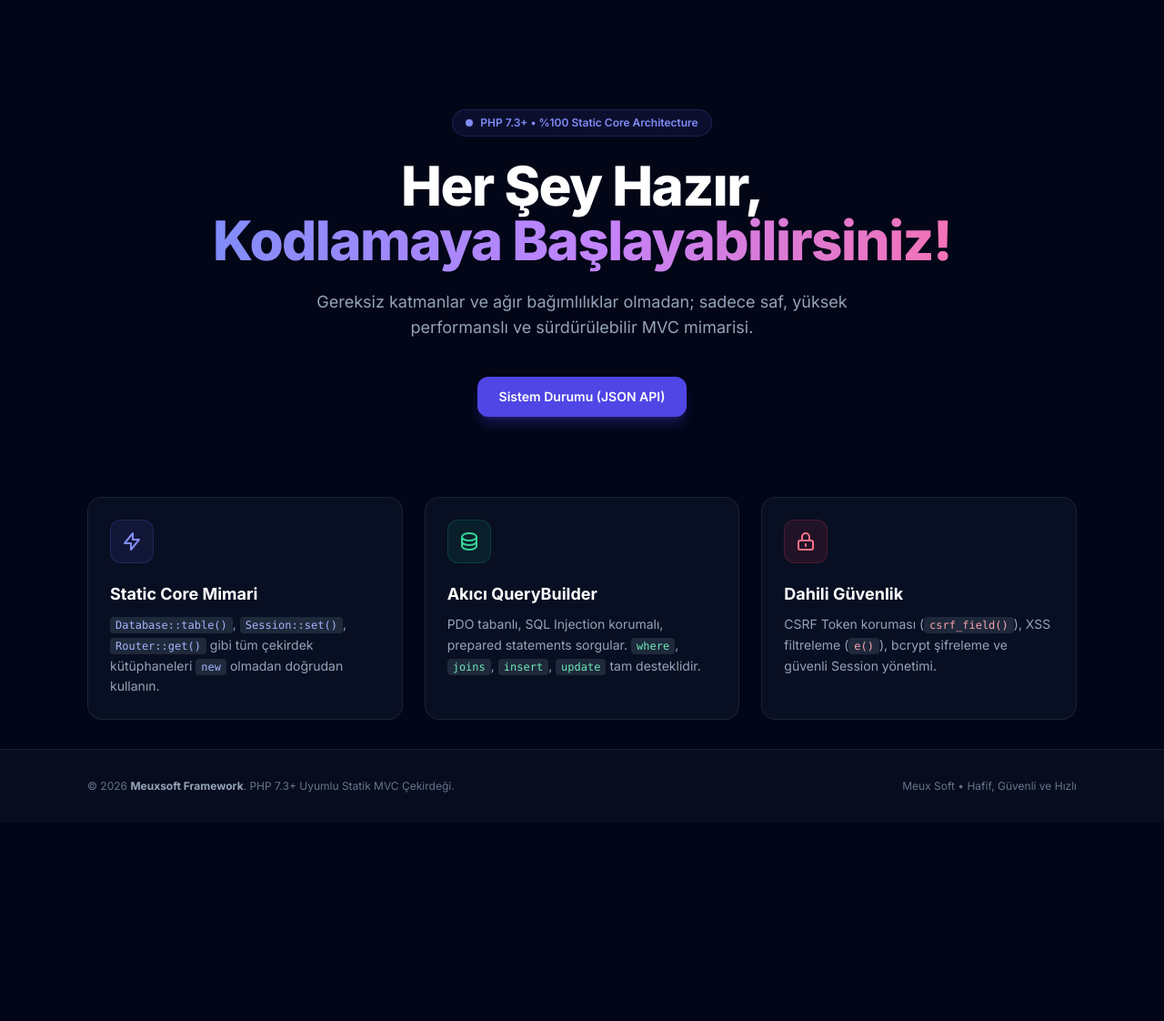
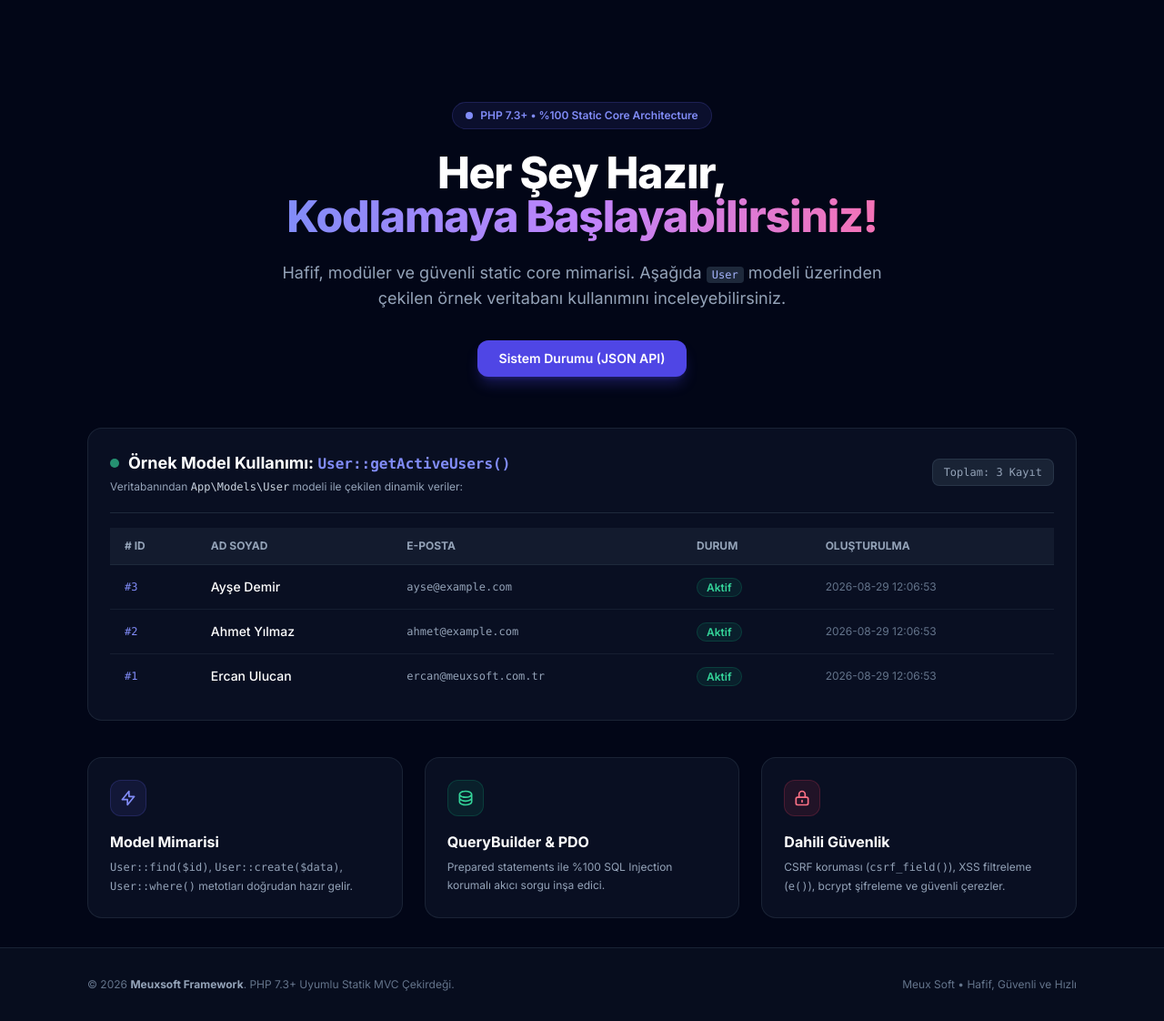
Before and after one commit to meuxsoft/framework, a PHP site: page / in a window 1280 px wide. Shown: the part 65-1187 px from the top of the page at 91% size. Before the commit the page ends 936 px from the top, so only its background shows below. Run offline with PHP 8.4, Linux system fonts and the light colour scheme; data comes from the database, SQL or seed files in the repository; both versions use the stored data as it was after the commit; some libraries are stand-ins or nearby versions.

Commit message:
feat: show live User model seed data in HomeController and Home view

```diff
--- a/app/Controllers/HomeController.php
+++ b/app/Controllers/HomeController.php
@@ -3,18 +3,31 @@
 namespace App\Controllers;
 
 use Core\Controller;
+use App\Models\User;
+use Throwable;
 
 class HomeController extends Controller
 {
     /**
-     * Show application home welcome screen.
+     * Show application home welcome screen with sample Model data.
      *
      * @return string
      */
     public function index()
     {
+        $users = [];
+        $dbConnected = true;
+
+        try {
+            $users = User::getActiveUsers();
+        } catch (Throwable $e) {
+            $dbConnected = false;
+        }
+
         return $this->view('home.index', [
-            'title' => 'Hoş Geldiniz - ' . config('app.name')
+            'title'       => 'Hoş Geldiniz - ' . config('app.name'),
+            'users'       => $users,
+            'dbConnected' => $dbConnected
         ]);
     }
 
@@ -25,11 +38,19 @@ class HomeController extends Controller
      */
     public function status()
     {
+        $userCount = 0;
+        try {
+            $userCount = User::count();
+        } catch (Throwable $e) {
+            $userCount = null;
+        }
+
         $this->json([
-            'status'      => 'ok',
-            'framework'   => 'Meuxsoft Framework',
-            'php_version' => PHP_VERSION,
-            'timestamp'   => time(),
+            'status'       => 'ok',
+            'framework'    => 'Meuxsoft Framework',
+            'php_version'  => PHP_VERSION,
+            'user_count'   => $userCount,
+            'timestamp'    => time(),
         ]);
     }
 }
--- a/app/Views/home/index.php
+++ b/app/Views/home/index.php
@@ -1,56 +1,111 @@
-<div class="py-12 sm:py-16 text-center">
+<div class="py-10 sm:py-14 text-center">
     <div class="inline-flex items-center gap-2 px-3.5 py-1.5 rounded-full text-xs font-semibold bg-indigo-500/10 text-indigo-400 border border-indigo-500/20 mb-6">
         <span class="w-2 h-2 rounded-full bg-indigo-400"></span>
         PHP 7.3+ &bull; %100 Static Core Architecture
     </div>
 
-    <h1 class="text-4xl sm:text-5xl lg:text-6xl font-extrabold tracking-tight text-white mb-6">
+    <h1 class="text-4xl sm:text-5xl font-extrabold tracking-tight text-white mb-6">
         Her Şey Hazır, <br class="hidden sm:inline">
         <span class="bg-gradient-to-r from-indigo-400 via-purple-400 to-pink-400 bg-clip-text text-transparent">Kodlamaya Başlayabilirsiniz!</span>
     </h1>
 
-    <p class="max-w-2xl mx-auto text-base sm:text-lg text-slate-400 leading-relaxed mb-10">
-        Gereksiz katmanlar ve ağır bağımlılıklar olmadan; sadece saf, yüksek performanslı ve sürdürülebilir MVC mimarisi.
+    <p class="max-w-2xl mx-auto text-base sm:text-lg text-slate-400 leading-relaxed mb-8">
+        Hafif, modüler ve güvenli static core mimarisi. Aşağıda <code class="text-xs text-indigo-300 bg-slate-800 px-1.5 py-0.5 rounded">User</code> modeli üzerinden çekilen örnek veritabanı kullanımını inceleyebilirsiniz.
     </p>
 
     <div class="flex flex-wrap items-center justify-center gap-4">
-        <a href="<?= url('/api/status') ?>" target="_blank" class="px-6 py-3 rounded-xl bg-indigo-600 hover:bg-indigo-500 text-white font-semibold text-sm shadow-lg shadow-indigo-600/30 transition-all">
+        <a href="<?= url('/api/status') ?>" target="_blank" class="px-6 py-2.5 rounded-xl bg-indigo-600 hover:bg-indigo-500 text-white font-semibold text-sm shadow-lg shadow-indigo-600/30 transition-all">
             Sistem Durumu (JSON API)
         </a>
     </div>
 </div>
 
-<div class="grid grid-cols-1 md:grid-cols-3 gap-6 mt-6">
-    <!-- Card 1 -->
-    <div class="p-6 rounded-2xl bg-slate-900/60 border border-slate-800/80 hover:border-indigo-500/40 transition group">
-        <div class="w-12 h-12 rounded-xl bg-indigo-500/10 border border-indigo-500/20 text-indigo-400 flex items-center justify-center mb-5 group-hover:scale-110 transition-transform">
-            <svg class="w-6 h-6" fill="none" stroke="currentColor" viewBox="0 0 24 24"><path stroke-linecap="round" stroke-linejoin="round" stroke-width="2" d="M13 10V3L4 14h7v7l9-11h-7z"></path></svg>
+<!-- Model Sample Section -->
+<div class="p-6 rounded-2xl bg-slate-900/60 border border-slate-800/80 mb-10">
+    <div class="flex flex-col sm:flex-row sm:items-center justify-between gap-4 pb-5 border-b border-slate-800">
+        <div>
+            <div class="flex items-center gap-2.5">
+                <span class="w-2.5 h-2.5 rounded-full <?= $dbConnected ? 'bg-emerald-400 animate-pulse' : 'bg-amber-400' ?>"></span>
+                <h2 class="text-lg font-bold text-white">Örnek Model Kullanımı: <code class="text-indigo-400 font-mono text-base">User::getActiveUsers()</code></h2>
+            </div>
+            <p class="text-xs text-slate-400 mt-1">Veritabanından <code class="text-slate-300">App\Models\User</code> modeli ile çekilen dinamik veriler:</p>
         </div>
-        <h3 class="text-lg font-bold text-white mb-2">Static Core Mimari</h3>
-        <p class="text-sm text-slate-400 leading-relaxed">
-            <code class="text-xs text-indigo-300 bg-slate-800 px-1.5 py-0.5 rounded">Database::table()</code>, <code class="text-xs text-indigo-300 bg-slate-800 px-1.5 py-0.5 rounded">Session::set()</code>, <code class="text-xs text-indigo-300 bg-slate-800 px-1.5 py-0.5 rounded">Router::get()</code> gibi tüm çekirdek kütüphaneleri <code class="text-xs text-indigo-300 bg-slate-800 px-1.5 py-0.5 rounded">new</code> olmadan doğrudan kullanın.
+        <span class="text-xs font-mono text-slate-400 bg-slate-800/80 px-3 py-1.5 rounded-lg border border-slate-700/60 self-start sm:self-auto">
+            Toplam: <?= count($users) ?> Kayıt
+        </span>
+    </div>
+
+    <?php if (!empty($users)): ?>
+        <div class="overflow-x-auto mt-4">
+            <table class="w-full text-left text-sm text-slate-300">
+                <thead class="text-xs uppercase bg-slate-800/50 text-slate-400 border-b border-slate-800">
+                    <tr>
+                        <th class="py-3 px-4"># ID</th>
+                        <th class="py-3 px-4">Ad Soyad</th>
+                        <th class="py-3 px-4">E-Posta</th>
+                        <th class="py-3 px-4">Durum</th>
+                        <th class="py-3 px-4">Oluşturulma</th>
+                    </tr>
+                </thead>
+                <tbody class="divide-y divide-slate-800/60">
+                    <?php foreach ($users as $u): ?>
+                        <tr class="hover:bg-slate-800/30 transition">
+                            <td class="py-3.5 px-4 font-mono text-xs text-indigo-400">#<?= e($u['id']) ?></td>
+                            <td class="py-3.5 px-4 font-medium text-white"><?= e($u['name']) ?></td>
+                            <td class="py-3.5 px-4 text-slate-400 font-mono text-xs"><?= e($u['email']) ?></td>
+                            <td class="py-3.5 px-4">
+                                <span class="px-2.5 py-0.5 rounded-full text-xs font-semibold bg-emerald-500/10 text-emerald-400 border border-emerald-500/20">
+                                    Aktif
+                                </span>
+                            </td>
+                            <td class="py-3.5 px-4 text-xs text-slate-500"><?= e($u['created_at'] ?? 'Yeni') ?></td>
+                        </tr>
+                    <?php endforeach; ?>
+                </tbody>
+            </table>
+        </div>
+    <?php else: ?>
+        <div class="py-8 text-center">
+            <div class="inline-flex p-3 rounded-xl bg-indigo-500/10 text-indigo-400 mb-3">
+                <svg class="w-6 h-6" fill="none" stroke="currentColor" viewBox="0 0 24 24"><path stroke-linecap="round" stroke-linejoin="round" stroke-width="2" d="M4 7v10c0 2.21 3.582 4 8 4s8-1.79 8-4V7M4 7c0 2.21 3.582 4 8 4s8-1.79 8-4M4 7c0-2.21 3.582-4 8-4s8 1.79 8 4m0 5c0 2.21-3.582 4-8 4s-8-1.79-8-4"></path></svg>
+            </div>
+            <p class="text-sm font-medium text-slate-300">Henüz veritabanında kayıtlı kullanıcı bulunmuyor.</p>
+            <p class="text-xs text-slate-500 mt-1 max-w-md mx-auto">
+                <code class="text-indigo-300">database/schema.sql</code> dosyasındaki SQL sorgusunu veritabanınızda çalıştırarak örnek verileri anında ekleyebilirsiniz.
+            </p>
+        </div>
+    <?php endif; ?>
+</div>
+
+<!-- Architecture Highlights -->
+<div class="grid grid-cols-1 md:grid-cols-3 gap-6">
+    <div class="p-6 rounded-2xl bg-slate-900/60 border border-slate-800/80">
+        <div class="w-10 h-10 rounded-xl bg-indigo-500/10 border border-indigo-500/20 text-indigo-400 flex items-center justify-center mb-4">
+            <svg class="w-5 h-5" fill="none" stroke="currentColor" viewBox="0 0 24 24"><path stroke-linecap="round" stroke-linejoin="round" stroke-width="2" d="M13 10V3L4 14h7v7l9-11h-7z"></path></svg>
+        </div>
+        <h3 class="text-base font-bold text-white mb-1.5">Model Mimarisi</h3>
+        <p class="text-xs text-slate-400 leading-relaxed">
+            <code>User::find($id)</code>, <code>User::create($data)</code>, <code>User::where()</code> metotları doğrudan hazır gelir.
         </p>
     </div>
 
-    <!-- Card 2 -->
-    <div class="p-6 rounded-2xl bg-slate-900/60 border border-slate-800/80 hover:border-emerald-500/40 transition group">
-        <div class="w-12 h-12 rounded-xl bg-emerald-500/10 border border-emerald-500/20 text-emerald-400 flex items-center justify-center mb-5 group-hover:scale-110 transition-transform">
-            <svg class="w-6 h-6" fill="none" stroke="currentColor" viewBox="0 0 24 24"><path stroke-linecap="round" stroke-linejoin="round" stroke-width="2" d="M4 7v10c0 2.21 3.582 4 8 4s8-1.79 8-4V7M4 7c0 2.21 3.582 4 8 4s8-1.79 8-4M4 7c0-2.21 3.582-4 8-4s8 1.79 8 4m0 5c0 2.21-3.582 4-8 4s-8-1.79-8-4"></path></svg>
+    <div class="p-6 rounded-2xl bg-slate-900/60 border border-slate-800/80">
+        <div class="w-10 h-10 rounded-xl bg-emerald-500/10 border border-emerald-500/20 text-emerald-400 flex items-center justify-center mb-4">
+            <svg class="w-5 h-5" fill="none" stroke="currentColor" viewBox="0 0 24 24"><path stroke-linecap="round" stroke-linejoin="round" stroke-width="2" d="M4 7v10c0 2.21 3.582 4 8 4s8-1.79 8-4V7M4 7c0 2.21 3.582 4 8 4s8-1.79 8-4M4 7c0-2.21 3.582-4 8-4s8 1.79 8 4m0 5c0 2.21-3.582 4-8 4s-8-1.79-8-4"></path></svg>
         </div>
-        <h3 class="text-lg font-bold text-white mb-2">Akıcı QueryBuilder</h3>
-        <p class="text-sm text-slate-400 leading-relaxed">
-            PDO tabanlı, SQL Injection korumalı, prepared statements sorgular. <code class="text-xs text-emerald-300 bg-slate-800 px-1.5 py-0.5 rounded">where</code>, <code class="text-xs text-emerald-300 bg-slate-800 px-1.5 py-0.5 rounded">joins</code>, <code class="text-xs text-emerald-300 bg-slate-800 px-1.5 py-0.5 rounded">insert</code>, <code class="text-xs text-emerald-300 bg-slate-800 px-1.5 py-0.5 rounded">update</code> tam desteklidir.
+        <h3 class="text-base font-bold text-white mb-1.5">QueryBuilder & PDO</h3>
+        <p class="text-xs text-slate-400 leading-relaxed">
+            Prepared statements ile %100 SQL Injection korumalı akıcı sorgu inşa edici.
         </p>
     </div>
 
-    <!-- Card 3 -->
-    <div class="p-6 rounded-2xl bg-slate-900/60 border border-slate-800/80 hover:border-rose-500/40 transition group">
-        <div class="w-12 h-12 rounded-xl bg-rose-500/10 border border-rose-500/20 text-rose-400 flex items-center justify-center mb-5 group-hover:scale-110 transition-transform">
-            <svg class="w-6 h-6" fill="none" stroke="currentColor" viewBox="0 0 24 24"><path stroke-linecap="round" stroke-linejoin="round" stroke-width="2" d="M12 15v2m-6 4h12a2 2 0 002-2v-6a2 2 0 00-2-2H6a2 2 0 00-2 2v6a2 2 0 002 2zm10-10V7a4 4 0 00-8 0v4h8z"></path></svg>
+    <div class="p-6 rounded-2xl bg-slate-900/60 border border-slate-800/80">
+        <div class="w-10 h-10 rounded-xl bg-rose-500/10 border border-rose-500/20 text-rose-400 flex items-center justify-center mb-4">
+            <svg class="w-5 h-5" fill="none" stroke="currentColor" viewBox="0 0 24 24"><path stroke-linecap="round" stroke-linejoin="round" stroke-width="2" d="M12 15v2m-6 4h12a2 2 0 002-2v-6a2 2 0 00-2-2H6a2 2 0 00-2 2v6a2 2 0 002 2zm10-10V7a4 4 0 00-8 0v4h8z"></path></svg>
         </div>
-        <h3 class="text-lg font-bold text-white mb-2">Dahili Güvenlik</h3>
-        <p class="text-sm text-slate-400 leading-relaxed">
-            CSRF Token koruması (<code class="text-xs text-rose-300 bg-slate-800 px-1.5 py-0.5 rounded">csrf_field()</code>), XSS filtreleme (<code class="text-xs text-rose-300 bg-slate-800 px-1.5 py-0.5 rounded">e()</code>), bcrypt şifreleme ve güvenli Session yönetimi.
+        <h3 class="text-base font-bold text-white mb-1.5">Dahili Güvenlik</h3>
+        <p class="text-xs text-slate-400 leading-relaxed">
+            CSRF koruması (<code>csrf_field()</code>), XSS filtreleme (<code>e()</code>), bcrypt şifreleme ve güvenli çerezler.
         </p>
     </div>
 </div>
```
Also changed, not shown: database/schema.sql (+12 -2 lines).
